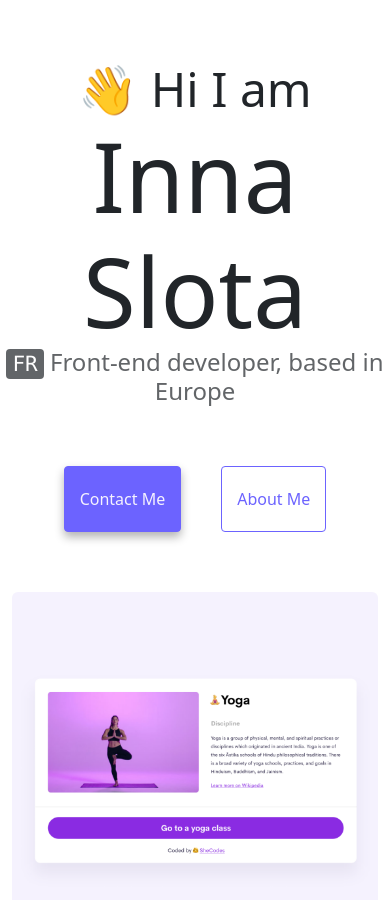
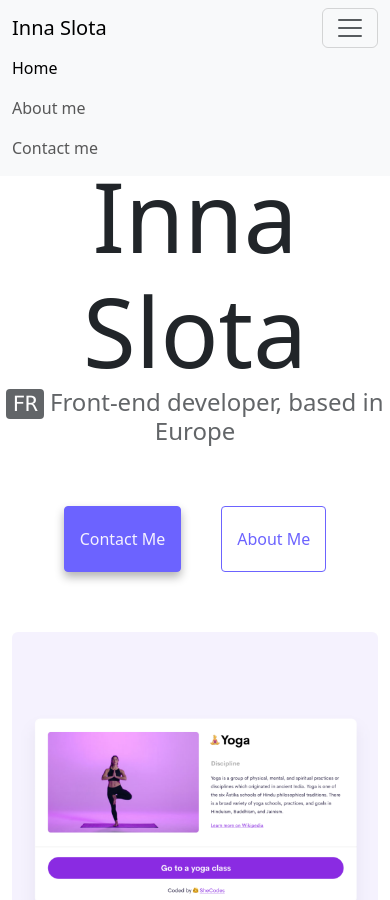
Before and after one commit to innaslota/shecodes-responsive-week1, a plain HTML site: page index.html in a window 390 px wide. Shown: the top 900 px of the page. Drawn offline with nearby package versions, Linux system fonts and the light colour scheme.

Commit message:
Added navigation bar

```diff
--- a/index.html
+++ b/index.html
@@ -19,12 +19,48 @@
     <link rel="stylesheet" href="style.css" />
   </head>
   <body>
+    <div class="nav-bar">
+      <nav class="navbar navbar-expand-lg navbar-light bg-light fixed-top">
+        <div class="container-fluid">
+          <a class="navbar-brand" href="#">Inna Slota</a>
+          <button
+            class="navbar-toggler"
+            type="button"
+            data-bs-toggle="collapse"
+            data-bs-target="#navbarNav"
+            aria-controls="navbarNav"
+            aria-expanded="false"
+            aria-label="Toggle navigation"
+          >
+            <span class="navbar-toggler-icon"></span>
+          </button>
+          <div
+            class="collapse navbar-collapse d-flex align-items-start text-start"
+            id="navbarNav"
+          >
+            <ul class="navbar-nav">
+              <li class="nav-item">
+                <a class="nav-link active" aria-current="page" href="#">Home</a>
+              </li>
+              <li class="nav-item">
+                <a class="nav-link" href="contact.html">About me</a>
+              </li>
+              <li class="nav-item">
+                <a class="nav-link" href="contact.html#contact">Contact me</a>
+              </li>
+            </ul>
+          </div>
+        </div>
+      </nav>
+    </div>
+    <div class="header mt-5">
       <h2>👋 Hi I am</h2>
       <h1>Inna Slota</h1>
       <h3><kbd>FR</kbd> Front-end developer, based in Europe</h3>
       <div class="navigation">
         <a href="contact.html#contact" class="button contact">Contact Me</a>
         <a href="contact.html" class="button about">About Me</a>
+      </div>
     </div>
     <div class="container">
       <div class="row">
--- a/style.css
+++ b/style.css
@@ -7,7 +7,7 @@
 
 body {
   text-align: center;
-  margin: 60px 0px;
+  margin: 100px 0px;
 }
 
 h2 {
@@ -118,3 +118,7 @@ a:hover {
   display: flex;
   justify-content: space-evenly;
 }
+
+body > div.nav-bar > nav > div {
+  justify-content: space-evenly;
+}
```
Lines whose indentation alone changed are shown as unchanged.
